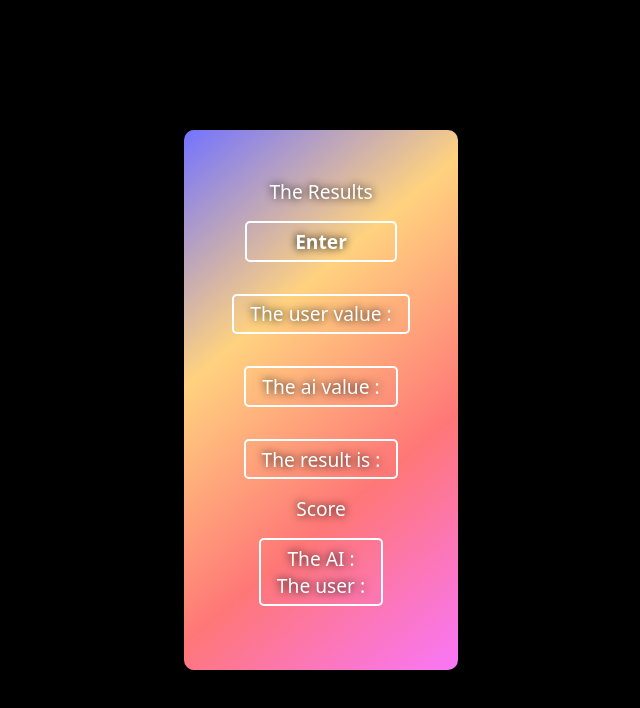
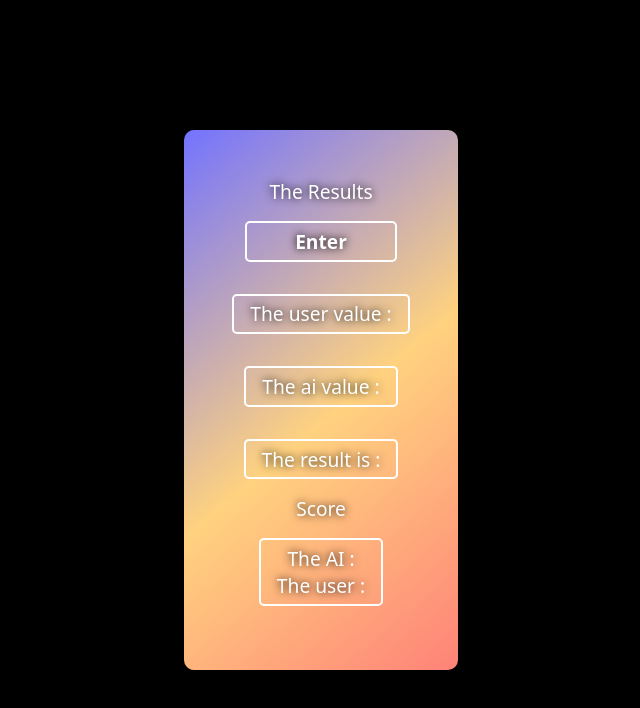
Before and after one commit to DMZTdhruv/Rock_Paper_Scissor, a plain HTML site: page index.html in a window 1280 px wide. In both pictures the pointer is over the element 640 px from the left and 400 px from the top of the page. Shown: the whole page, without its empty margins (319-959 px from the left). Drawn offline with Linux system fonts and the light colour scheme.

Commit message:
Update index.html

```diff
--- a/index.html
+++ b/index.html
@@ -51,10 +51,14 @@
                 rgb(254, 119, 119),
                 rgb(249, 118, 249)
             );
+            background-size: 100%;
             padding: 3rem;
             border-radius: 10px;
             font-size: 1.2rem;
             text-shadow: 0 0 0.5rem black;
+        }
+        .box:hover{
+            background-size: 300%;
         }
         button{
             color: white;
```
